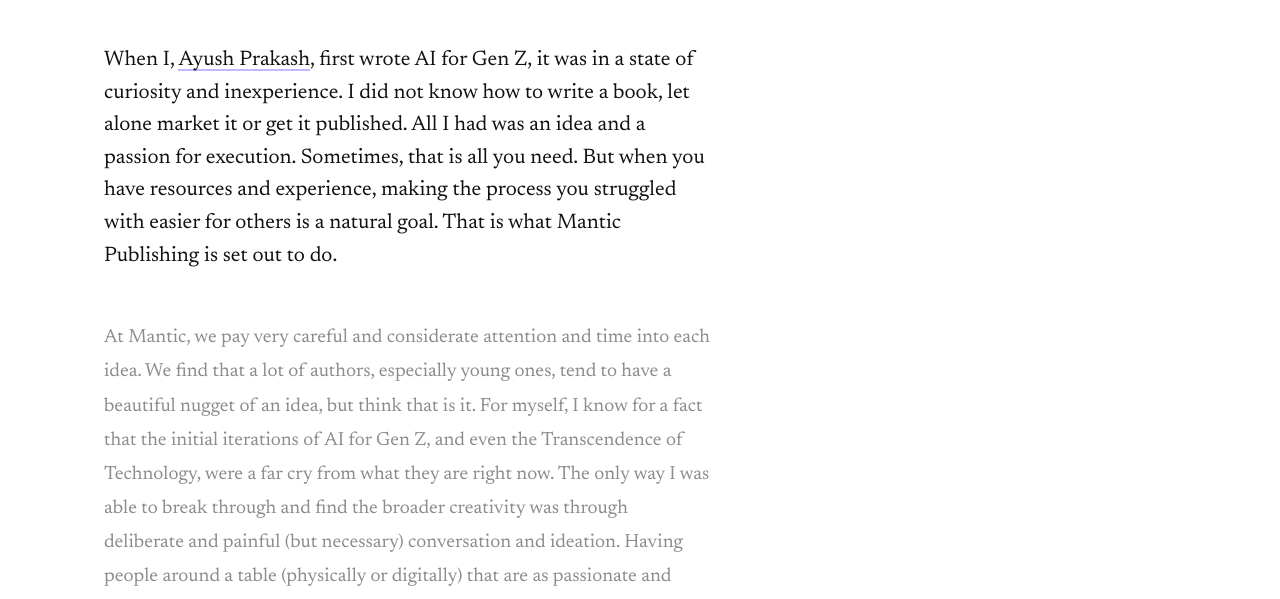
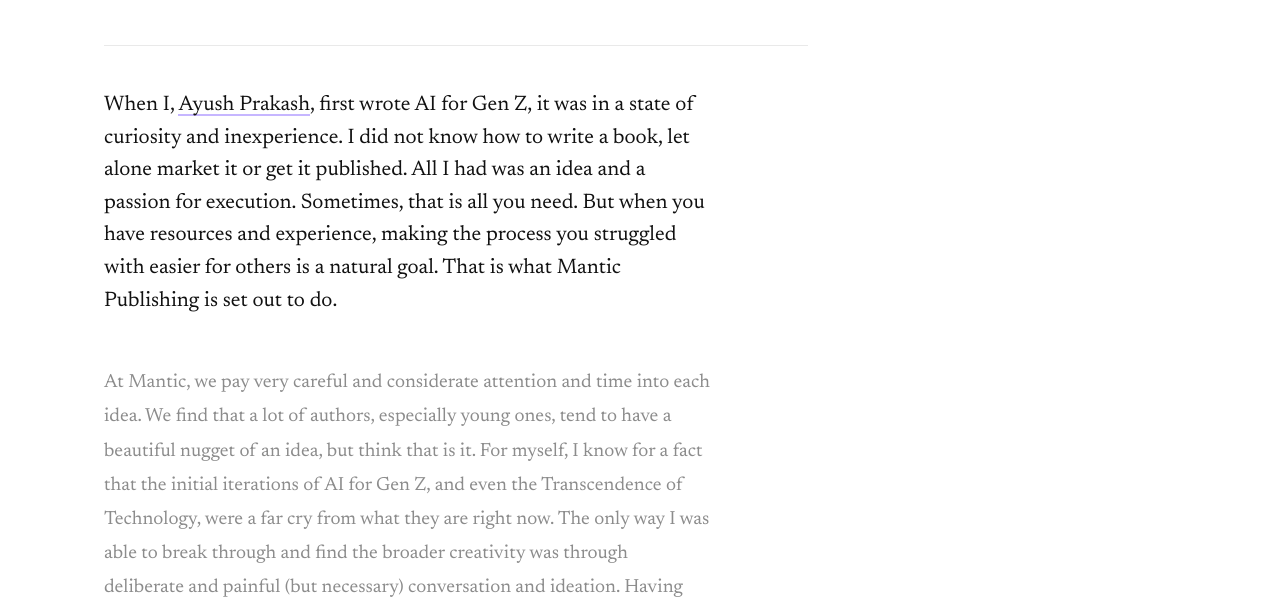
Before and after one commit to by-ayush-prakash/mantic, a plain HTML site: page about.html in a window 1280 px wide. Shown: the part 204-803 px from the top of the page. Drawn offline with Linux system fonts and the light colour scheme.

Commit message:
Match Standards divider on About page

```diff
--- a/about.html
+++ b/about.html
@@ -71,6 +71,8 @@ p.body strong{color:var(--ink);font-weight:500}
 .mark{background:var(--grn);padding:.04em .22em}
 .mark-l{background:var(--lav);padding:.04em .22em}
 
+.intro-divider{max-width:44rem;margin:0 0 2.75rem;border:0;border-top:1px solid var(--rule)}
+
 .blocks{max-width:44rem}
 .sig{font-family:var(--sans);font-size:.6875rem;letter-spacing:.2em;text-transform:uppercase;
   color:var(--ink);margin:2.75rem 0 0}
@@ -120,6 +122,7 @@ footer{padding:2.25rem 0 2.5rem}
 </div></header>
 <main class="page"><div class="wrap">
   <h1 class="pt">About</h1>
+  <hr class="intro-divider">
 
   <p class="lede">When I, <a class="namelink" href="https://ayushprakash.com" rel="noopener">Ayush Prakash</a>, first wrote AI for Gen Z, it was in a state of curiosity and inexperience. I did not know how to write a book, let alone market it or get it published. All I had was an idea and a passion for execution. Sometimes, that is all you need. But when you have resources and experience, making the process you struggled with easier for others is a natural goal. That is what Mantic Publishing is set out to do.</p>
 
```
